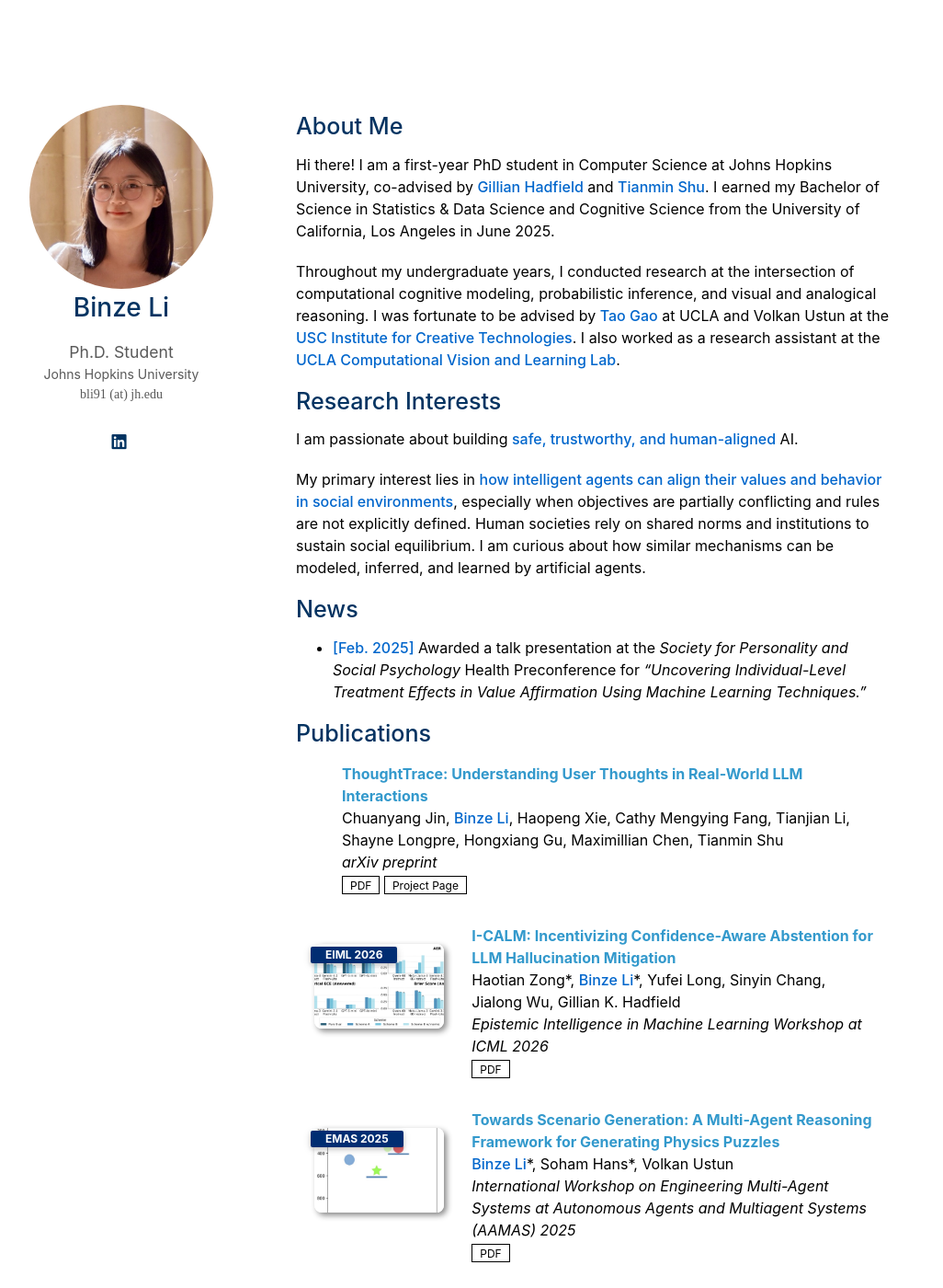
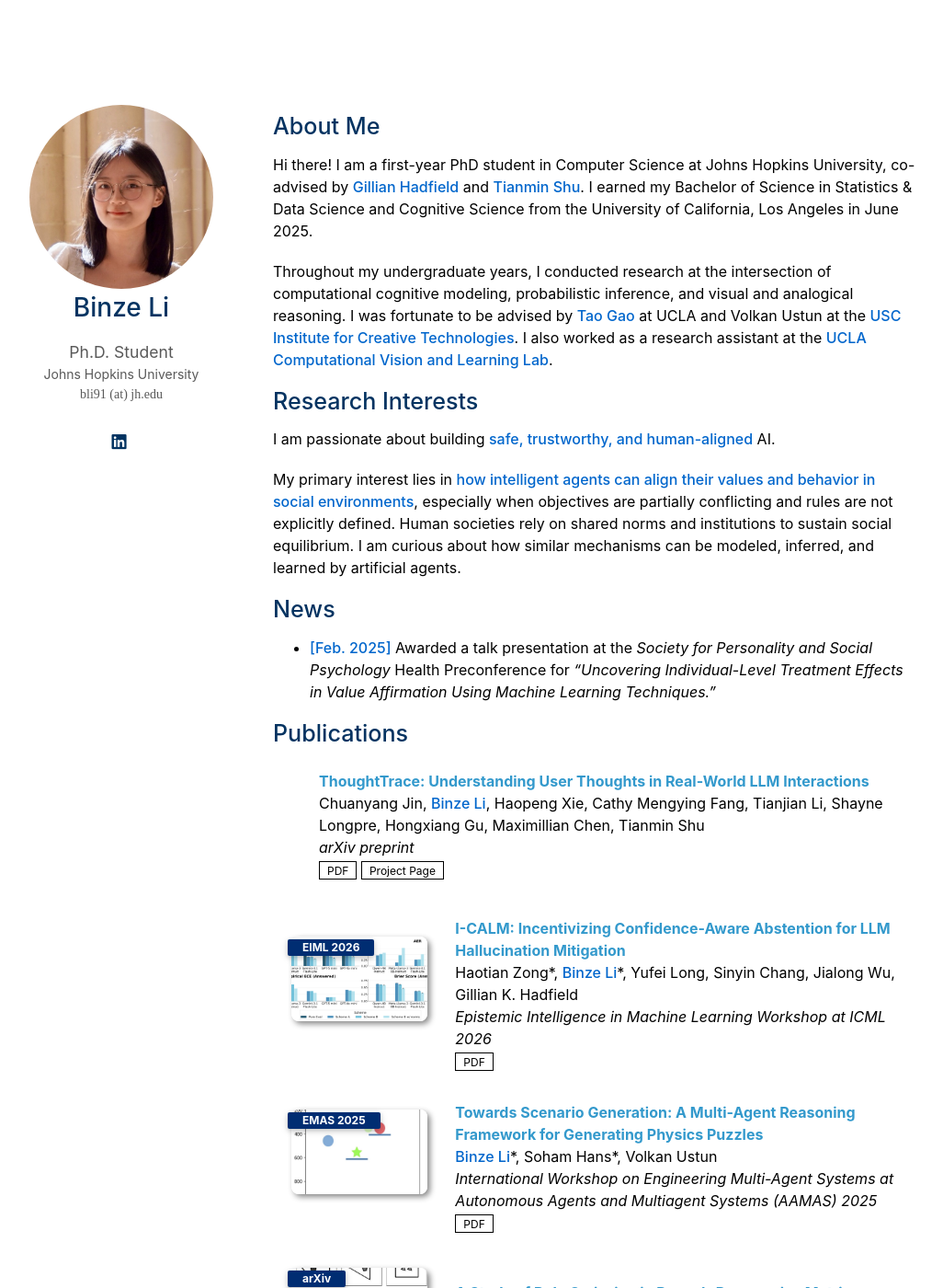
Before and after one commit to binzeli/binzeli.github.io, a Jekyll site: the page built from index.md, in a window 1280 px wide and 1400 px high. Shown: the whole window at 92% size, without its empty margins (148-1174 px from the left). Built offline with Jekyll 4.4.1, drawn with Linux system fonts in a browser that asks for light colours; a style sheet for code colours, icons or effects is not loaded; our own code applies the rules of GitHub Pages for plain Markdown files.

Commit message:
Update layout styles for publications and adjust section widths

```diff
--- a/_includes/publications.md
+++ b/_includes/publications.md
@@ -15,7 +15,7 @@
     {% endif %}
     {% endif %}
   </div>
-  <div class="col-sm-9" style="position: relative;padding-right: 15px;padding-left: 20px;">
+  <div class="col-sm-9" style="position: relative;padding-right: 0;padding-left: 20px;">
       <div class="title"><a href="{{ link.pdf }}">{{ link.title }}</a></div>
       <div class="author">{{ link.authors }}</div>
       <div class="periodical"><em>{{ link.conference }}</em>
--- a/_sass/minimal-light-no-dark-mode.scss
+++ b/_sass/minimal-light-no-dark-mode.scss
@@ -233,7 +233,7 @@ a:hover small {
 }
 
 .wrapper {
-  width:960px;
+  width:1010px;
   margin:0 auto;
 }
 
@@ -354,7 +354,7 @@ header ul a strong {
 }
 
 section {
-  width:650px;
+  width:700px;
   float:right;
   padding-top:4.0em;
   padding-bottom:50px;
```
